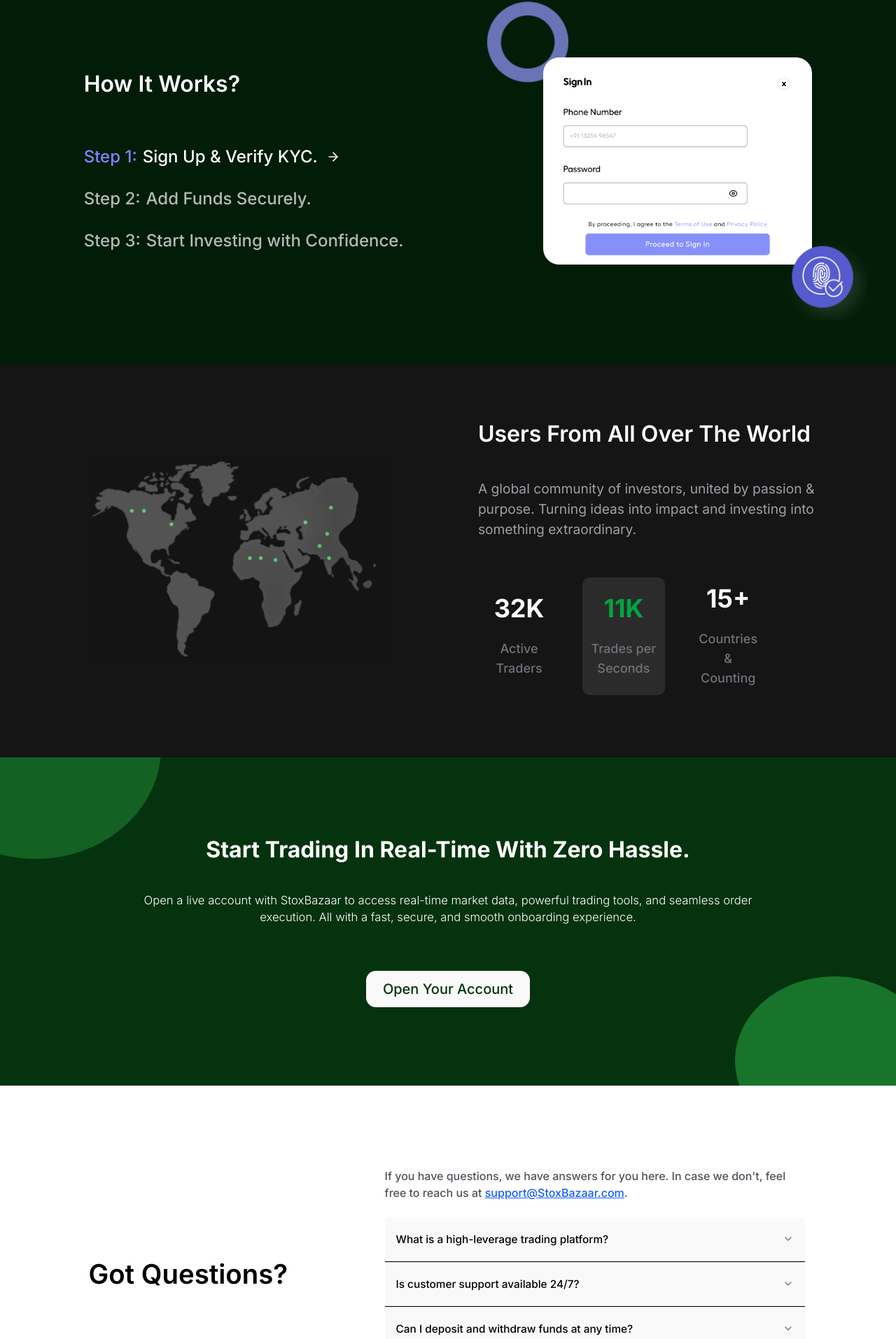
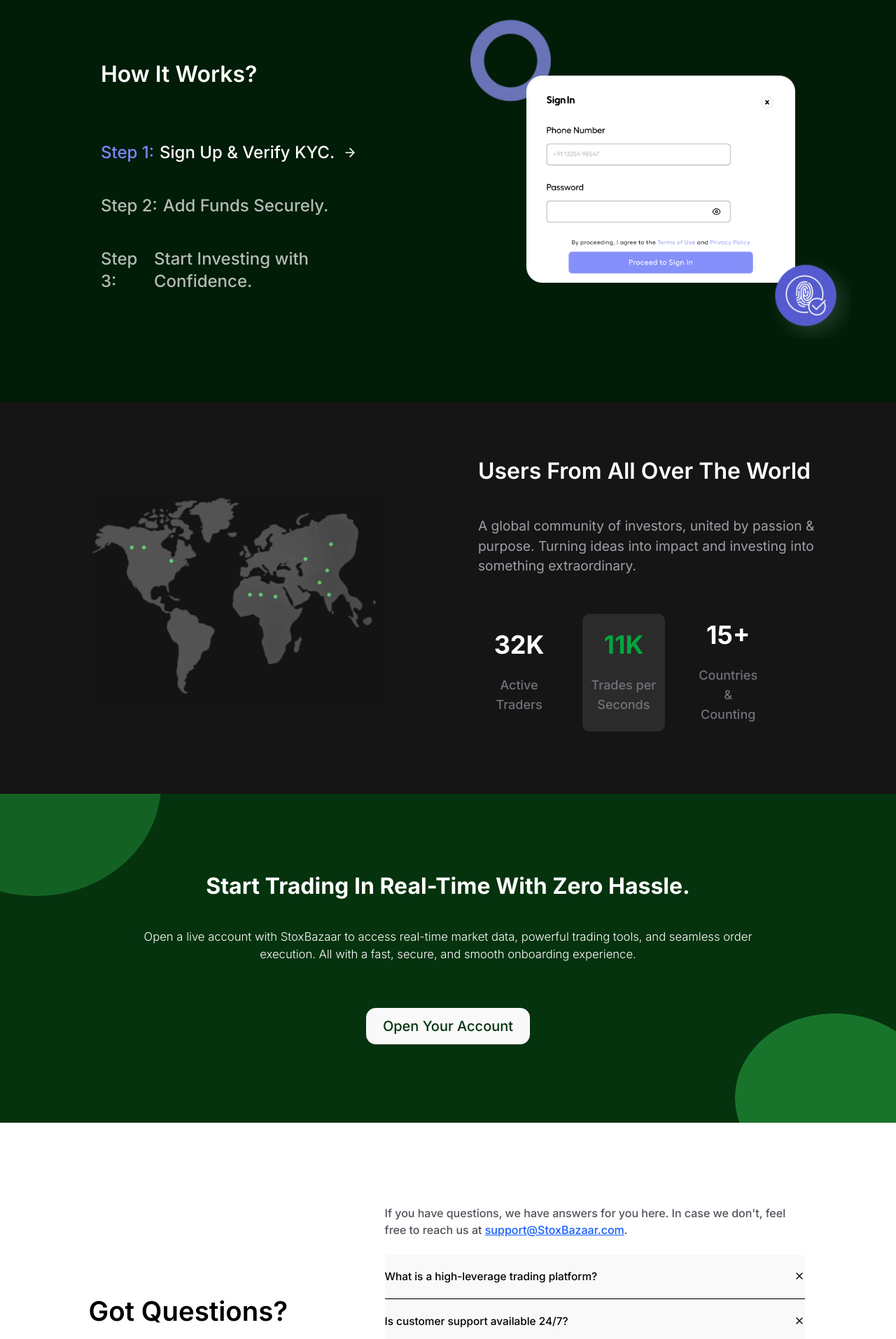
Before and after one commit to RISHIRAJ-BHATTACHARJEE/stoxbazzar, a React (Vite) app: page / in a window 1280 px wide. Shown: the part 2257-4170 px from the top of the page at 70% size. Built offline with nearby package versions, Linux system fonts and the light colour scheme.

Commit message:
Optimised Codes

```diff
--- a/src/components/ui/accordion.jsx
+++ b/src/components/ui/accordion.jsx
@@ -1,6 +1,6 @@
 import * as React from "react"
 import * as AccordionPrimitive from "@radix-ui/react-accordion"
-import { ChevronDownIcon } from "lucide-react"
+import { ChevronDownIcon, X } from "lucide-react"
 
 import { cn } from "@/lib/utils"
 
@@ -32,13 +32,14 @@
       <AccordionPrimitive.Trigger
         data-slot="accordion-trigger"
         className={cn(
-          "lg:text-[1.2vw] border-b border-black flex flex-1 items-start justify-between gap-4 rounded-md lg:rounded-none py-4 lg:px-4 lg:py-5 text-left text-sm font-medium transition-all outline-none focus-visible:ring-[3px] disabled:pointer-events-none disabled:opacity-50 [&[data-state=open]>svg]:rotate-180",
+          "lg:text-[1.2vw] border-b border-black flex flex-1 items-start justify-between gap-4 rounded-md lg:rounded-none py-4 lg:px-0 lg:py-5 text-left text-sm font-medium transition-all outline-none focus-visible:ring-[3px] disabled:pointer-events-none disabled:opacity-50 [&[data-state=open]>svg]:rotate-45",
           className
         )}
         {...props}>
         {children}
-        <ChevronDownIcon
-          className="text-muted-foreground pointer-events-none size-4 shrink-0 translate-y-0.5 transition-transform duration-200" />
+        <X
+          strokeWidth={2}
+          className="text-black pointer-events-none size-4 shrink-0 translate-y-0.5 transition-transform duration-200" />
       </AccordionPrimitive.Trigger>
     </AccordionPrimitive.Header>)
   );
@@ -52,7 +53,7 @@
   return (
     (<AccordionPrimitive.Content
       data-slot="accordion-content"
-      className="data-[state=closed]:animate-accordion-up text-zinc-500 data-[state=open]:animate-accordion-down overflow-hidden text-sm lg:text-lg"
+      className="data-[state=closed]:animate-accordion-up text-zinc-500 data-[state=open]:animate-accordion-down overflow-hidden text-sm lg:text-xs"
       {...props}>
       <div className={cn("pt-0 pb-4", className)}>{children}</div>
     </AccordionPrimitive.Content>)
--- a/src/sections/HowItWorksSection.jsx
+++ b/src/sections/HowItWorksSection.jsx
@@ -53,7 +53,7 @@
       </div>
 
       {/* Steps Text */}
-      <div className="flex flex-col items-start gap-5 font-semibold">
+      <div className="flex flex-col items-start gap-5 font-semibold lg:w-[30vw] xl:w-[30vw]">
         <h2 className="text-[2.5vw] font-semibold pb-10 hidden lg:block">
           How It Works?
         </h2>
@@ -64,7 +64,7 @@
             <p
               key={index}
               onClick={() => setActiveStep(index)}
-              className={`cursor-pointer lg:text-2xl lg:font-medium lg:my-1 flex items-center ${
+              className={`cursor-pointer lg:text-2xl lg:font-medium lg:my-3 flex items-center ${
                 isActive ? "text-white" : "text-white/70"
               }`}
             >
```
Also changed, not shown: public/Bull Stox.png (added).
